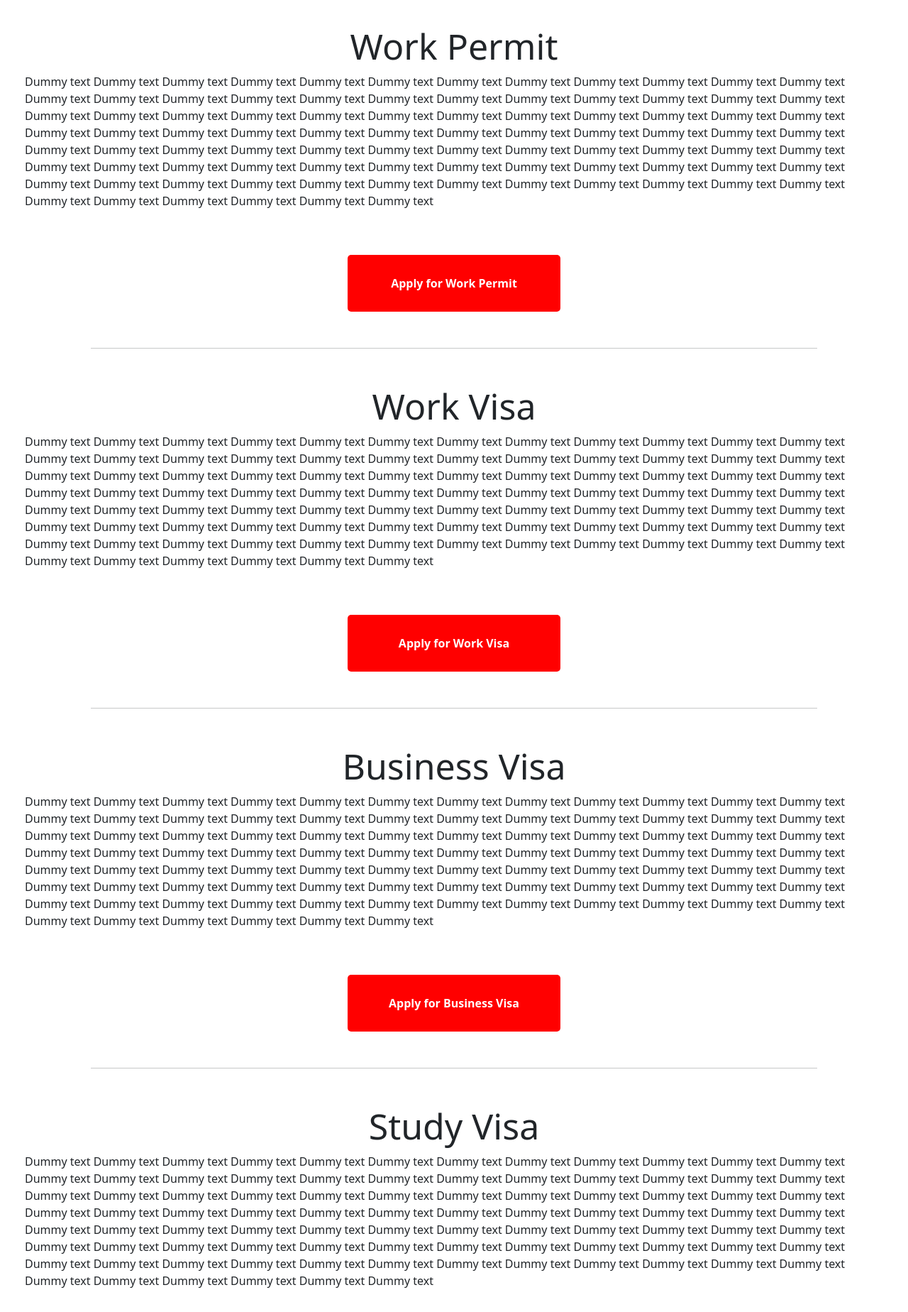
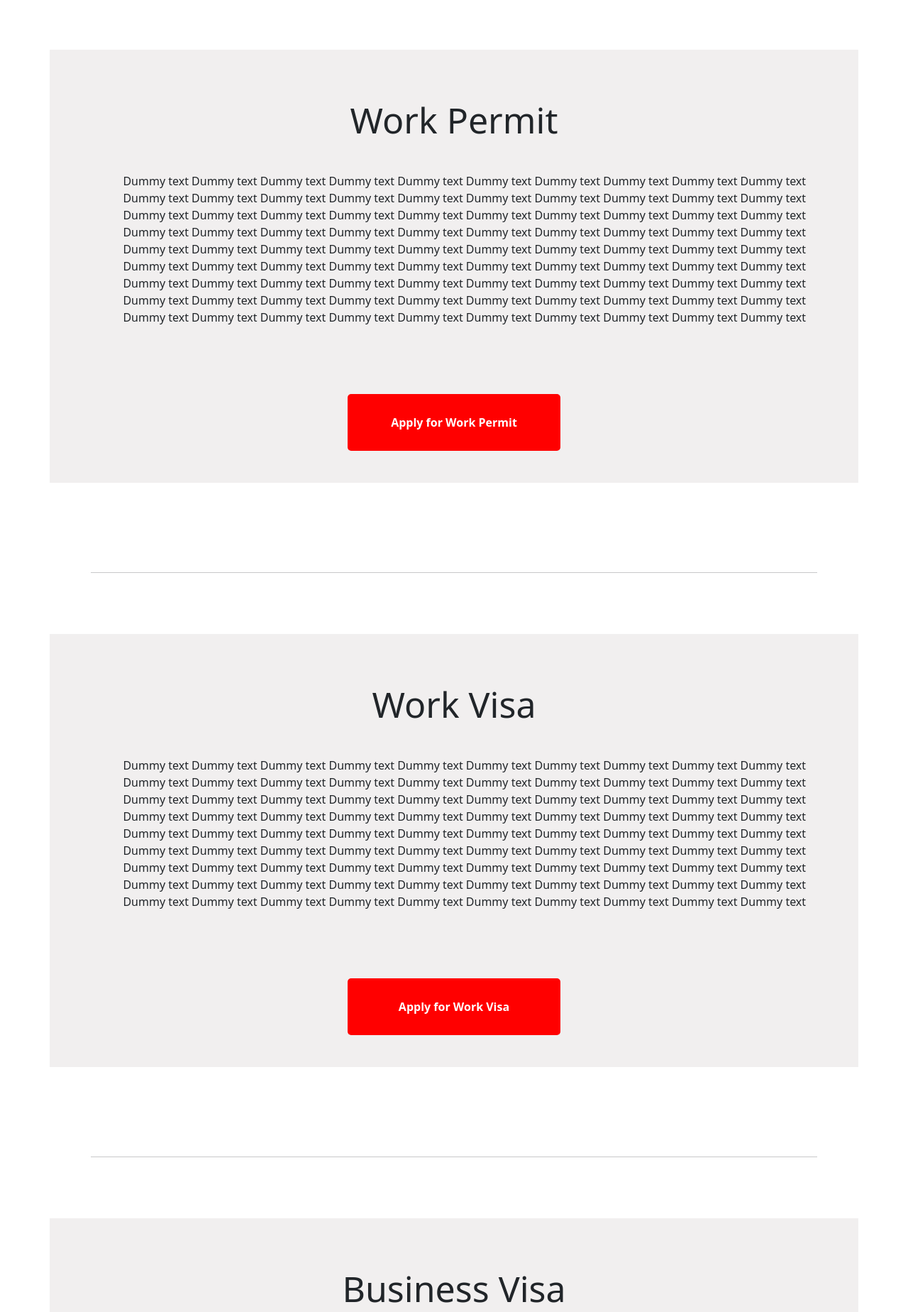
Before and after one commit to classAnon/site_project, a PHP site: page /services.html in a window 1280 px wide. Shown: the part 132-1980 px from the top of the page at 71% size. Run offline with PHP 8.4, Linux system fonts and the light colour scheme; some libraries are stand-ins or nearby versions.

Commit message:
new commit

```diff
--- a/about.html
+++ b/about.html
@@ -37,7 +37,8 @@
     <section class="about-container" id="about">
         <div class="about-us">
             <h2>About Us</h2>
-            <p class="subtext">Dummy text Dummy text Dummy text Dummy text Dummy text Dummy text Dummy text Dummy text
+            <p class="subtext">
+                Dummy text Dummy text Dummy text Dummy text Dummy text Dummy text Dummy text Dummy text
                 Dummy text Dummy text Dummy text Dummy text Dummy text Dummy text Dummy text Dummy text
                 Dummy text Dummy text Dummy text Dummy text Dummy text Dummy text Dummy text Dummy text
                 Dummy text Dummy text Dummy text Dummy text Dummy text Dummy text Dummy text Dummy text
--- a/business.html
+++ b/business.html
@@ -38,7 +38,7 @@
             <div class="about-img">
                 <img src="https://statics4pf.s3.amazonaws.com/Screenshot_20200414-162405.png" height="350" width="700" style="margin: 2vh;"/>
             </div>
-            <p>Dummy text Dummy text Dummy text Dummy text Dummy text Dummy text Dummy text Dummy text
+            <blockquote>
                 Dummy text Dummy text Dummy text Dummy text Dummy text Dummy text Dummy text Dummy text
                 Dummy text Dummy text Dummy text Dummy text Dummy text Dummy text Dummy text Dummy text
                 Dummy text Dummy text Dummy text Dummy text Dummy text Dummy text Dummy text Dummy text
@@ -48,7 +48,8 @@
                 Dummy text Dummy text Dummy text Dummy text Dummy text Dummy text Dummy text Dummy text
                 Dummy text Dummy text Dummy text Dummy text Dummy text Dummy text Dummy text Dummy text
                 Dummy text Dummy text Dummy text Dummy text Dummy text Dummy text Dummy text Dummy text
-            </p>
+                Dummy text Dummy text Dummy text Dummy text Dummy text Dummy text Dummy text Dummy text
+            </blockquote>
             <div class="about-field">
                 <a href="/bv-apply.html">
                     <button type="Submit" id="about-us-btn">Apply for Business Visa</button>
--- a/services.html
+++ b/services.html
@@ -56,9 +56,10 @@
     </section>
  -->
 
-    <section class="services-page">
+    <section class="about-container" id="about">
+        <div class="about-us">
             <h2>Work Permit</h2>
-        <blockquote>
+            <p class="subtext">
                 Dummy text Dummy text Dummy text Dummy text Dummy text Dummy text Dummy text Dummy text Dummy text
                 Dummy text Dummy text Dummy text Dummy text Dummy text Dummy text Dummy text Dummy text Dummy text
                 Dummy text Dummy text Dummy text Dummy text Dummy text Dummy text Dummy text Dummy text Dummy text
@@ -69,19 +70,22 @@
                 Dummy text Dummy text Dummy text Dummy text Dummy text Dummy text Dummy text Dummy text Dummy text
                 Dummy text Dummy text Dummy text Dummy text Dummy text Dummy text Dummy text Dummy text Dummy text
                 Dummy text Dummy text Dummy text Dummy text Dummy text Dummy text Dummy text Dummy text Dummy text
-        </blockquote>
+            </p>
             <div class="about-field">
                 <a href="/wp-apply.html">
                     <button type="Submit" id="about-us-btn">Apply for Work Permit</button>
                 </a>
             </div>
+        </div>
     </section>
     <div class="hr">
         <hr>
     </div>
-    <section class="services-page">
+
+    <section class="about-container" id="about">
+        <div class="about-us">
             <h2>Work Visa</h2>
-        <blockquote>
+            <p class="subtext">
                 Dummy text Dummy text Dummy text Dummy text Dummy text Dummy text Dummy text Dummy text Dummy text
                 Dummy text Dummy text Dummy text Dummy text Dummy text Dummy text Dummy text Dummy text Dummy text
                 Dummy text Dummy text Dummy text Dummy text Dummy text Dummy text Dummy text Dummy text Dummy text
@@ -92,19 +96,22 @@
                 Dummy text Dummy text Dummy text Dummy text Dummy text Dummy text Dummy text Dummy text Dummy text
                 Dummy text Dummy text Dummy text Dummy text Dummy text Dummy text Dummy text Dummy text Dummy text
                 Dummy text Dummy text Dummy text Dummy text Dummy text Dummy text Dummy text Dummy text Dummy text
-        </blockquote>
+            </p>
             <div class="about-field">
                 <a href="/wv-apply.html">
                     <button type="Submit" id="about-us-btn">Apply for Work Visa</button>
                 </a>
             </div>
+        </div>
     </section>
     <div class="hr">
         <hr>
     </div>
-    <section class="services-page">
+
+    <section class="about-container" id="about">
+        <div class="about-us">
             <h2>Business Visa</h2>
-        <blockquote>
+            <p class="subtext">
                 Dummy text Dummy text Dummy text Dummy text Dummy text Dummy text Dummy text Dummy text Dummy text
                 Dummy text Dummy text Dummy text Dummy text Dummy text Dummy text Dummy text Dummy text Dummy text
                 Dummy text Dummy text Dummy text Dummy text Dummy text Dummy text Dummy text Dummy text Dummy text
@@ -115,19 +122,22 @@
                 Dummy text Dummy text Dummy text Dummy text Dummy text Dummy text Dummy text Dummy text Dummy text
                 Dummy text Dummy text Dummy text Dummy text Dummy text Dummy text Dummy text Dummy text Dummy text
                 Dummy text Dummy text Dummy text Dummy text Dummy text Dummy text Dummy text Dummy text Dummy text
-        </blockquote>
+            </p>
             <div class="about-field">
                 <a href="/bv-apply.html">
                     <button type="Submit" id="about-us-btn">Apply for Business Visa</button>
                 </a>
             </div>
+        </div>
     </section>
     <div class="hr">
         <hr>
     </div>
-    <section class="services-page">
+
+    <section class="about-container" id="about">
+        <div class="about-us">
             <h2>Study Visa</h2>
-        <blockquote>
+            <p class="subtext">
                 Dummy text Dummy text Dummy text Dummy text Dummy text Dummy text Dummy text Dummy text Dummy text
                 Dummy text Dummy text Dummy text Dummy text Dummy text Dummy text Dummy text Dummy text Dummy text
                 Dummy text Dummy text Dummy text Dummy text Dummy text Dummy text Dummy text Dummy text Dummy text
@@ -138,19 +148,22 @@
                 Dummy text Dummy text Dummy text Dummy text Dummy text Dummy text Dummy text Dummy text Dummy text
                 Dummy text Dummy text Dummy text Dummy text Dummy text Dummy text Dummy text Dummy text Dummy text
                 Dummy text Dummy text Dummy text Dummy text Dummy text Dummy text Dummy text Dummy text Dummy text
-        </blockquote>
+            </p>
             <div class="about-field">
                 <a href="/sv-apply.html">
                     <button type="Submit" id="about-us-btn">Apply for Study Visa</button>
                 </a>
             </div>
+        </div>
     </section>
     <div class="hr">
         <hr>
     </div>
-    <section class="services-page">
+
+    <section class="about-container" id="about">
+        <div class="about-us">
             <h2>Permanent Residence(PR)</h2>
-        <blockquote>
+            <p class="subtext">
                 Dummy text Dummy text Dummy text Dummy text Dummy text Dummy text Dummy text Dummy text Dummy text
                 Dummy text Dummy text Dummy text Dummy text Dummy text Dummy text Dummy text Dummy text Dummy text
                 Dummy text Dummy text Dummy text Dummy text Dummy text Dummy text Dummy text Dummy text Dummy text
@@ -161,19 +174,22 @@
                 Dummy text Dummy text Dummy text Dummy text Dummy text Dummy text Dummy text Dummy text Dummy text
                 Dummy text Dummy text Dummy text Dummy text Dummy text Dummy text Dummy text Dummy text Dummy text
                 Dummy text Dummy text Dummy text Dummy text Dummy text Dummy text Dummy text Dummy text Dummy text
-        </blockquote>
+            </p>
             <div class="about-field">
                 <a href="/pr-apply.html">
                     <button type="Submit" id="about-us-btn">Apply for Permanent Residence</button>
                 </a>
             </div>
+        </div>
     </section>
     <div class="hr">
         <hr>
     </div>
-    <section class="services-page">
+
+    <section class="about-container" id="about">
+        <div class="about-us">
             <h2>Tourist Visa</h2>
-        <blockquote>
+            <p class="subtext">
                 Dummy text Dummy text Dummy text Dummy text Dummy text Dummy text Dummy text Dummy text Dummy text
                 Dummy text Dummy text Dummy text Dummy text Dummy text Dummy text Dummy text Dummy text Dummy text
                 Dummy text Dummy text Dummy text Dummy text Dummy text Dummy text Dummy text Dummy text Dummy text
@@ -184,11 +200,12 @@
                 Dummy text Dummy text Dummy text Dummy text Dummy text Dummy text Dummy text Dummy text Dummy text
                 Dummy text Dummy text Dummy text Dummy text Dummy text Dummy text Dummy text Dummy text Dummy text
                 Dummy text Dummy text Dummy text Dummy text Dummy text Dummy text Dummy text Dummy text Dummy text
-        </blockquote>
+            </p>
             <div class="about-field">
                 <a href="/tv-apply.html">
                     <button type="Submit" id="about-us-btn">Apply for Tourist Visa</button>
                 </a>
+            </div>
         </div>
     </section>
 
--- a/styles.css
+++ b/styles.css
@@ -417,9 +417,10 @@ li a:hover{
     .hamburger{
         display: block;
         border: 0;
+        border-radius: 5px;
         background-color: transparent;
         color: white;
-        font-size: 30px;
+        font-size: 20px;
         margin: 10px;
         align-self: flex-end;
     }
```
Lines whose indentation alone changed are shown as unchanged.
